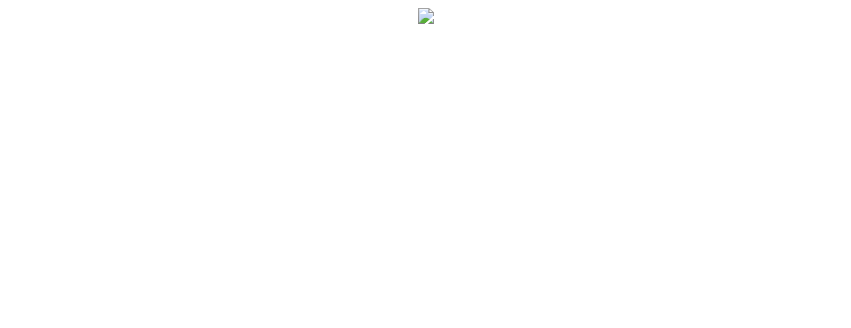
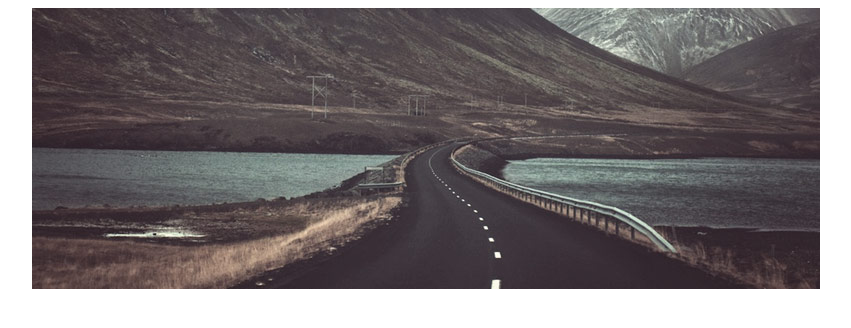
Before and after one commit to undergoer/undergoer.github.io, a plain HTML site: page index.html in a window 1280 px wide. Shown: the whole page, without its empty margins (214-1065 px from the left). Drawn offline with Linux system fonts and the light colour scheme.

Commit message:
Update index.html

```diff
--- a/index.html
+++ b/index.html
@@ -1,3 +1,3 @@
 <p style="text-align:center;">
-<img src="./images/pic01.png">
+<img src="./images/pic01.jpg">
 </p>
```
